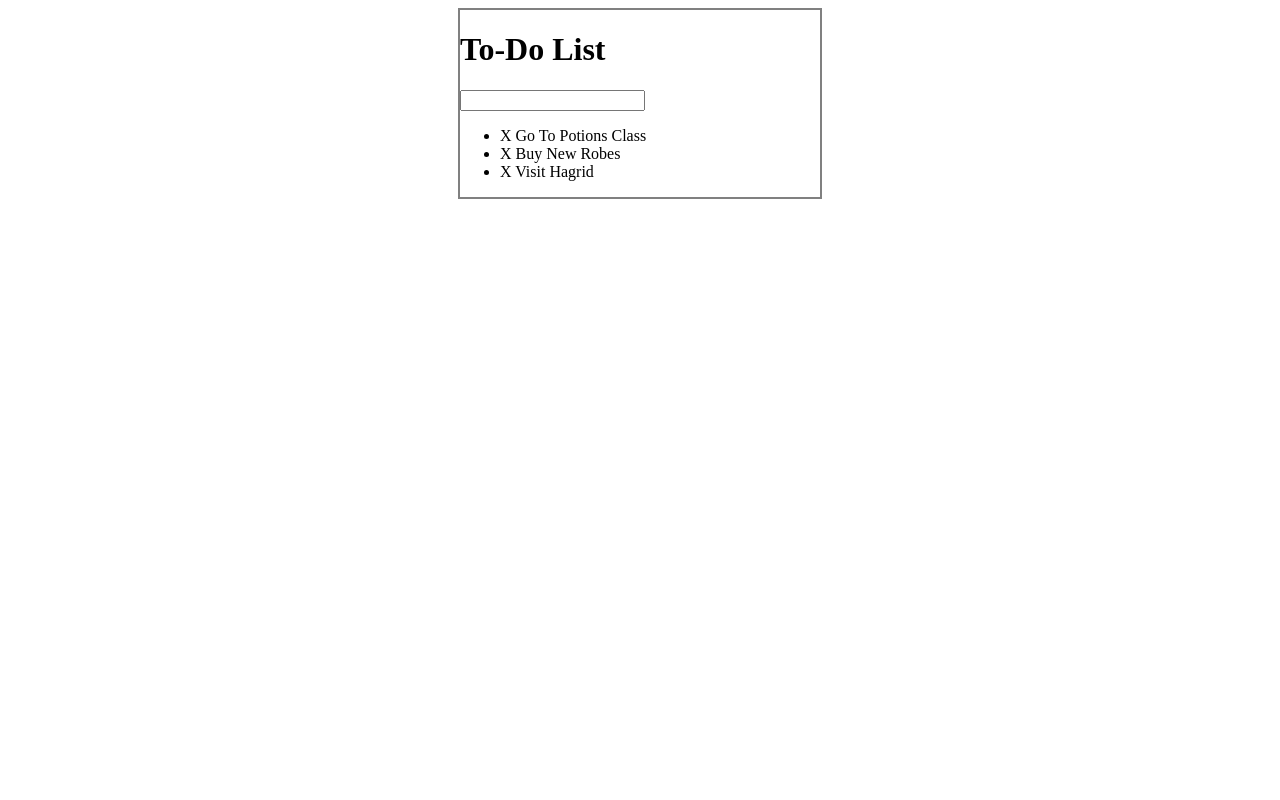
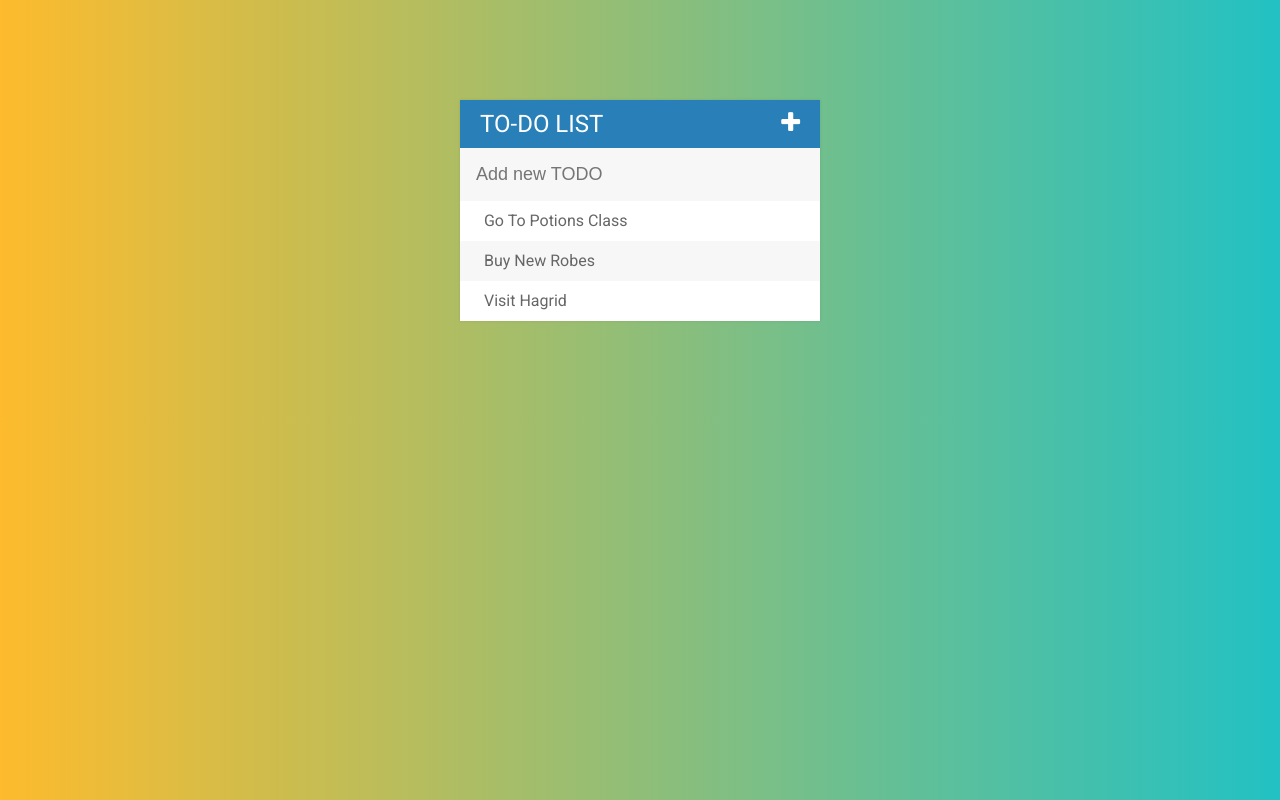
Before and after one commit to vasunep0306/jQuery_Todo_App, a plain HTML site: page index.html in a window 1280 px wide. Drawn offline with Linux system fonts and the light colour scheme.

Commit message:
finished app, now to create github.io page

```diff
--- a/assets/css/todos.css
+++ b/assets/css/todos.css
@@ -1,10 +1,87 @@
+body {
+    font-family: Roboto;
+    background: #22c1c3;
+    /* fallback for old browsers */
+    background: -webkit-linear-gradient(to right, #fdbb2d, #22c1c3);
+    /* Chrome 10-25, Safari 5.1-6 */
+    background: linear-gradient(to right, #fdbb2d, #22c1c3);
+    /* W3C, IE 10+/ Edge, Firefox 16+, Chrome 26+, Opera 12+, Safari 7+ */
+}
+
+h1 {
+    background: #2980b9;
+    color: white;
+    margin: 0;
+    padding: 10px 20px;
+    text-transform: uppercase;
+    font-size: 24px;
+    font-weight: normal;
+}
+
 #container {
     width: 360px;
-    margin: 0 auto;
-    border: 2px solid gray;
+    margin: 100px auto;
+    background: #f7f7f7;
+    box-shadow: 0 0 3px rgba(0, 0, 0, 0.1);
+}
+
+ul {
+    list-style: none;
+    margin: 0;
+    padding: 0;
+}
+
+.fa-plus {
+    float: right;
+}
+
+
+
+li {
+    background: #fff;
+    height: 40px;
+    line-height: 40px;
+    color: #666;
+}
+
+li:nth-child(2n) {
+    background: #f7f7f7;
+}
+
+input {
+    font-size: 18px;
+    background-color: #f7f7f7;
+    width: 100%;
+    padding: 13px 13px 13px;
+    box-sizing: border-box;
+    color: #2980b9;
+    border: 3px solid rgba(0, 0, 0, 0);
+}
+
+input:focus {
+    background: #fff;
+    border: 3px solid #2980b9;
+    outline: none;
 }
 
 .completed {
     color: gray;
     text-decoration: line-through;
 }
+
+span {
+    background: #e74c3c;
+    height: 40px;
+    margin-right: 20px;
+    text-align: center;
+    color: white;
+    width: 0;
+    display: inline-block;
+    transition: 0.2s linear;
+    opacity: 0;
+}
+
+li:hover span {
+    width: 40px;
+    opacity: 1.0;
+}
--- a/assets/js/todos.js
+++ b/assets/js/todos.js
@@ -12,13 +12,16 @@ $('document').ready(function () {
         event.stopPropagation(); //inorder to prevent other events being triggered.
     });
 
-    $("input[type='text']").keypress(function(event){
-        if(event.which === 13) {
+    $("input[type='text']").keypress(function (event) {
+        if (event.which === 13) {
             //grabbing new todo text from input
             var todoText = $(this).val();
             $(this).val(""); //set the box to empty
             //create a new li and add to ul
-            $("ul").append("<li><span>X</span> " + todoText + "</li>");
+            $("ul").append("<li><span><i class='fa fa-trash'></i></span> " + todoText + "</li>");
         }
     });
+    $(".fa-plus").click(function(){
+        $("input[type='text']").fadeToggle();
+    });
 });
--- a/index.html
+++ b/index.html
@@ -6,18 +6,20 @@
     <script src="assets/js/lib/jquery-3.2.1.min.js"></script>
     <link rel='stylesheet' href='assets/css/todos.css'>
     <script src="assets/js/todos.js"></script>
+    <link href="https://fonts.googleapis.com/css?family=Roboto:400,500,700" rel="stylesheet">
+    <link href="https://maxcdn.bootstrapcdn.com/font-awesome/4.7.0/css/font-awesome.min.css" rel="stylesheet">
 </head>
 
 <body>
 
     <div id="container">
-        <h1>To-Do List</h1>
-        <input type="text">
+        <h1>To-Do List <i class="fa fa-plus"></i></h1>
+        <input type="text" placeholder="Add new TODO">
 
         <ul>
-            <li> <span>X</span> Go To Potions Class</li>
-            <li> <span>X</span> Buy New Robes</li>
-            <li> <span>X</span> Visit Hagrid</li>
+            <li> <span><i class="fa fa-trash"></i></span> Go To Potions Class</li>
+            <li> <span><i class="fa fa-trash"></i></span> Buy New Robes</li>
+            <li> <span><i class="fa fa-trash"></i></span> Visit Hagrid</li>
         </ul>
     </div>
 
```
